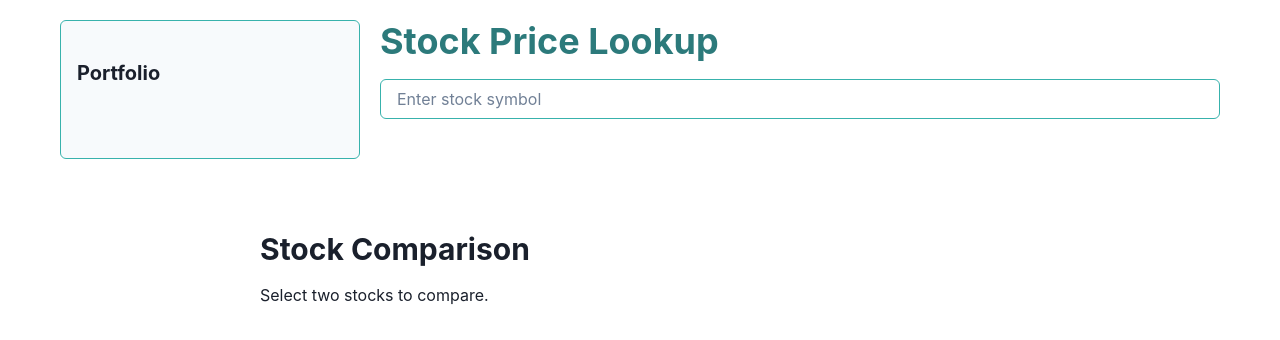
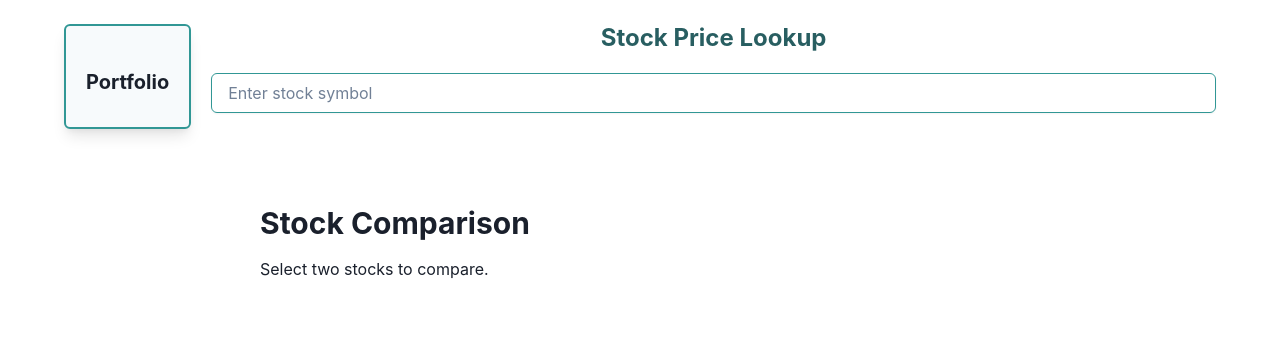
Before and after one commit to shahinmirzaei97/Stock-Lookup, a React (Create React App) app in the folder stock-lookup-app/: page / in a window 1280 px wide. Shown: the top 340 px of the page. Built offline with nearby package versions, Linux system fonts and the light colour scheme.

Commit message:
Removed unnecessary box under suggestions

```diff
--- a/stock-lookup-app/src/components/StockLookup.js
+++ b/stock-lookup-app/src/components/StockLookup.js
@@ -106,8 +106,8 @@ const StockLookup = ({ portfolio, setPortfolio, setSelectedStocks }) => {
   };
 
   return (
-    <Box p={5} maxWidth="1200px" mx="auto" display="flex">
-      <Box flex="1" maxWidth="300px" mr={5} bg="gray.50" p={4} borderRadius="md" borderColor="teal.400" borderWidth="1px">
+    <Box p={6} maxWidth="1200px" mx="auto" display="flex" flexDirection={{ base: 'column', md: 'row' }}>
+      <Box maxWidth="300px" mr={{ md: 5 }} bg="gray.50" p={5} borderRadius="md" borderColor="teal.500" borderWidth="2px" boxShadow="lg">
         <Portfolio
           portfolio={portfolio}
           toggleSelectStock={toggleSelectStock}
@@ -115,24 +115,26 @@ const StockLookup = ({ portfolio, setPortfolio, setSelectedStocks }) => {
         />
       </Box>
       <Box flex="2">
-        <Heading mb={4} color="teal.600">Stock Price Lookup</Heading>
+        <Heading mb={5} color="teal.700" fontSize="2xl" textAlign="center">Stock Price Lookup</Heading>
         <Input
           value={symbol}
           onChange={handleInputChange}
           placeholder="Enter stock symbol"
           mb={4}
-          borderColor="teal.400"
-          focusBorderColor="teal.500"
+          borderColor="teal.500"
+          focusBorderColor="teal.600"
+          boxShadow="sm"
+          _hover={{ borderColor: 'teal.600' }}
         />
-        {loading && <Spinner color="teal.500" />}
+        {loading && <Spinner color="teal.600" size="lg" />}
         {error && (
-          <Alert status="error" mb={4} borderRadius="md">
+          <Alert status="error" mb={4} borderRadius="md" boxShadow="lg">
             <AlertIcon />
             {error}
           </Alert>
         )}
         {suggestions.length > 0 && (
-          <Box maxHeight="150px" overflowY="auto" mb={4} border="1px solid lightgray" borderRadius="md">
+          <Box maxHeight="150px" overflowY="auto" mb={4} border="1px solid teal.100" borderRadius="md" boxShadow="sm">
             <List spacing={3}>
               {suggestions.map((s, index) => (
                 <ListItem
@@ -141,18 +143,19 @@ const StockLookup = ({ portfolio, setPortfolio, setSelectedStocks }) => {
                   justifyContent="space-between"
                   alignItems="center"
                   onClick={() => handleStockClick(s.symbol)}
-                  bg={index % 2 === 0 ? 'gray.50' : 'white'}
-                  borderBottom="1px solid lightgray"
+                  bg={index % 2 === 0 ? 'teal.50' : 'white'}
+                  borderBottom="1px solid teal.100"
                   p={2}
                   cursor="pointer"
-                  _hover={{ bg: 'teal.50' }}
+                  _hover={{ bg: 'teal.100' }}
                 >
                   {s.symbol} - {s.name}
                   <Button
                     onClick={(e) => { e.stopPropagation(); addStockToPortfolio(s.symbol); }}
                     colorScheme="teal"
                     size="sm"
-                    variant="outline"
+                    variant="solid"
+                    boxShadow="sm"
                   >
                     Add
                   </Button>
@@ -162,17 +165,16 @@ const StockLookup = ({ portfolio, setPortfolio, setSelectedStocks }) => {
           </Box>
         )}
         {selectedStock && (
+          <Box mt={6} bg="gray.50" p={5} borderRadius="md" borderColor="teal.500" borderWidth="1px" boxShadow="md">
             <StockDetails
               selectedStock={selectedStock}
               onAddToPortfolio={handleAddToPortfolio}
               onRemoveFromPortfolio={handleRemoveFromPortfolio}
               isInPortfolio={portfolio.some(stock => stock.symbol === selectedStock)}
             />
+          </Box>
         )}
-        <Box mt={6}>
-          {/* Stock comparison section remains here */}
-          {/* Add your stock comparison code here */}
-        </Box>
+
       </Box>
     </Box>
   );
```
Lines whose indentation alone changed are shown as unchanged.
